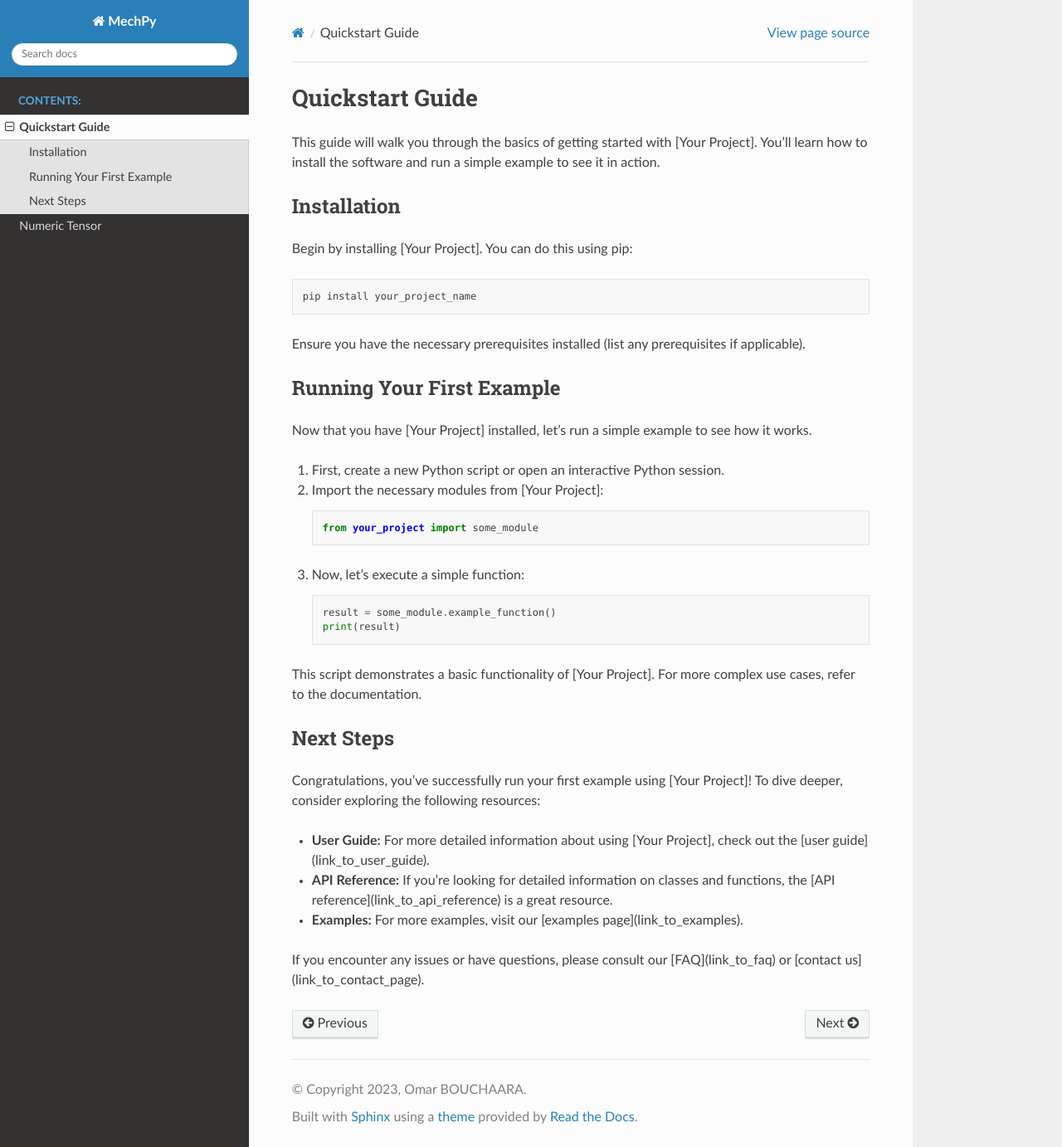
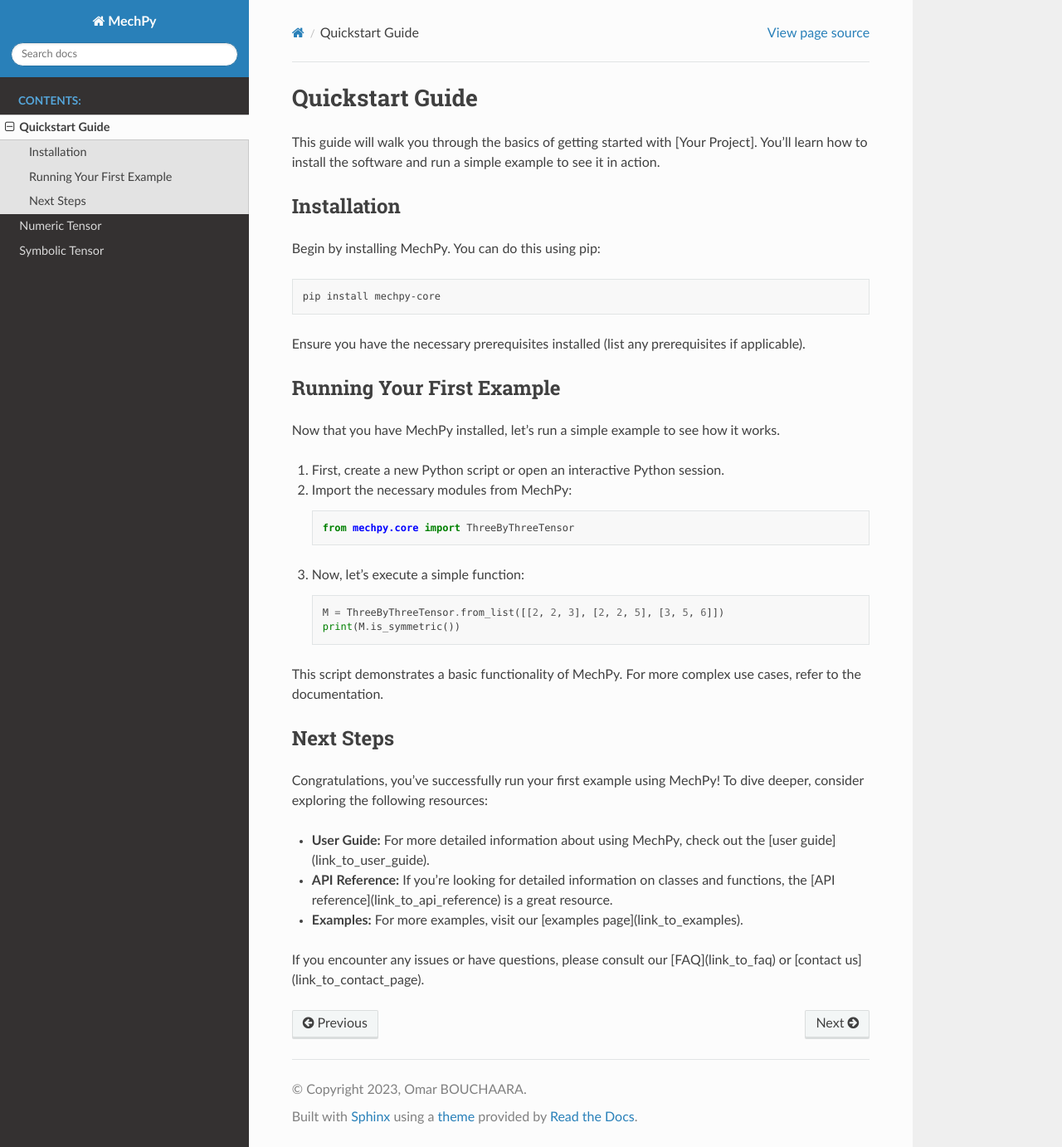
Before and after one commit to obouchaara/mechpy, a Sphinx documentation site: the page built from docs/source/usage/quickstart.rst, in a window 1280 px wide and 1382 px high. Shown: the whole window at 83% size. Built offline with Sphinx 7.4.7 and the Read the Docs theme 2.0.0, drawn with Linux system fonts in a browser that asks for light colours; pages that are not in the unit, such as notebooks, are missing from menus.

Commit message:
update docs

```diff
--- a/docs/source/conf.py
+++ b/docs/source/conf.py
@@ -19,7 +19,11 @@ release = "0.0.1"
 # -- General configuration ---------------------------------------------------
 # https://www.sphinx-doc.org/en/master/usage/configuration.html#general-configuration
 
-extensions = ["sphinx.ext.autodoc"]
+extensions = [
+    "sphinx.ext.autodoc",
+    "sphinx.ext.doctest",
+    "nbsphinx",
+]
 
 templates_path = ["_templates"]
 exclude_patterns = []
@@ -31,3 +35,6 @@ exclude_patterns = []
 html_theme = "sphinx_rtd_theme"
 html_static_path = ["_static"]
 html_css_files = ["css/custom.css"]
+
+
+autodoc_member_order = "bysource"
--- a/docs/source/index.rst
+++ b/docs/source/index.rst
@@ -13,6 +13,8 @@ Welcome to MechPy's documentation!
    usage/quickstart
 
    reference/numeric/tensor
+   reference/symbolic/tensor
+   notebooks/tensors.ipynb
 
 Indices and tables
 ==================
--- a/docs/source/reference/numeric/tensor.rst
+++ b/docs/source/reference/numeric/tensor.rst
@@ -1,7 +1,7 @@
 Numeric Tensor
 ==============
 
-.. automodule:: core.numeric.tensor
+.. automodule:: mechpy.core.numeric.tensor
     :members:
     :undoc-members:
     :show-inheritance:
--- a/docs/source/usage/quickstart.rst
+++ b/docs/source/usage/quickstart.rst
@@ -6,42 +6,42 @@ This guide will walk you through the basics of getting started with [Your Projec
 Installation
 ------------
 
-Begin by installing [Your Project]. You can do this using pip:
+Begin by installing MechPy. You can do this using pip:
 
 .. code-block:: bash
 
-    pip install your_project_name
+    pip install mechpy-core
 
 Ensure you have the necessary prerequisites installed (list any prerequisites if applicable).
 
 Running Your First Example
 --------------------------
 
-Now that you have [Your Project] installed, let's run a simple example to see how it works.
+Now that you have MechPy installed, let's run a simple example to see how it works.
 
 1. First, create a new Python script or open an interactive Python session.
 
-2. Import the necessary modules from [Your Project]:
+2. Import the necessary modules from MechPy:
 
    .. code-block:: python
 
-       from your_project import some_module
+       from mechpy.core import ThreeByThreeTensor
 
 3. Now, let's execute a simple function:
 
    .. code-block:: python
 
-       result = some_module.example_function()
-       print(result)
+       M = ThreeByThreeTensor.from_list([[2, 2, 3], [2, 2, 5], [3, 5, 6]])
+       print(M.is_symmetric())
 
-This script demonstrates a basic functionality of [Your Project]. For more complex use cases, refer to the documentation.
+This script demonstrates a basic functionality of MechPy. For more complex use cases, refer to the documentation.
 
 Next Steps
 ----------
 
-Congratulations, you've successfully run your first example using [Your Project]! To dive deeper, consider exploring the following resources:
+Congratulations, you've successfully run your first example using MechPy! To dive deeper, consider exploring the following resources:
 
-- **User Guide:** For more detailed information about using [Your Project], check out the [user guide](link_to_user_guide).
+- **User Guide:** For more detailed information about using MechPy, check out the [user guide](link_to_user_guide).
 
 - **API Reference:** If you're looking for detailed information on classes and functions, the [API reference](link_to_api_reference) is a great resource.
 
```
Also changed, not shown: docs/source/reference/symbolic/tensor.rst (added, +12 -0 lines), 3 other files.
